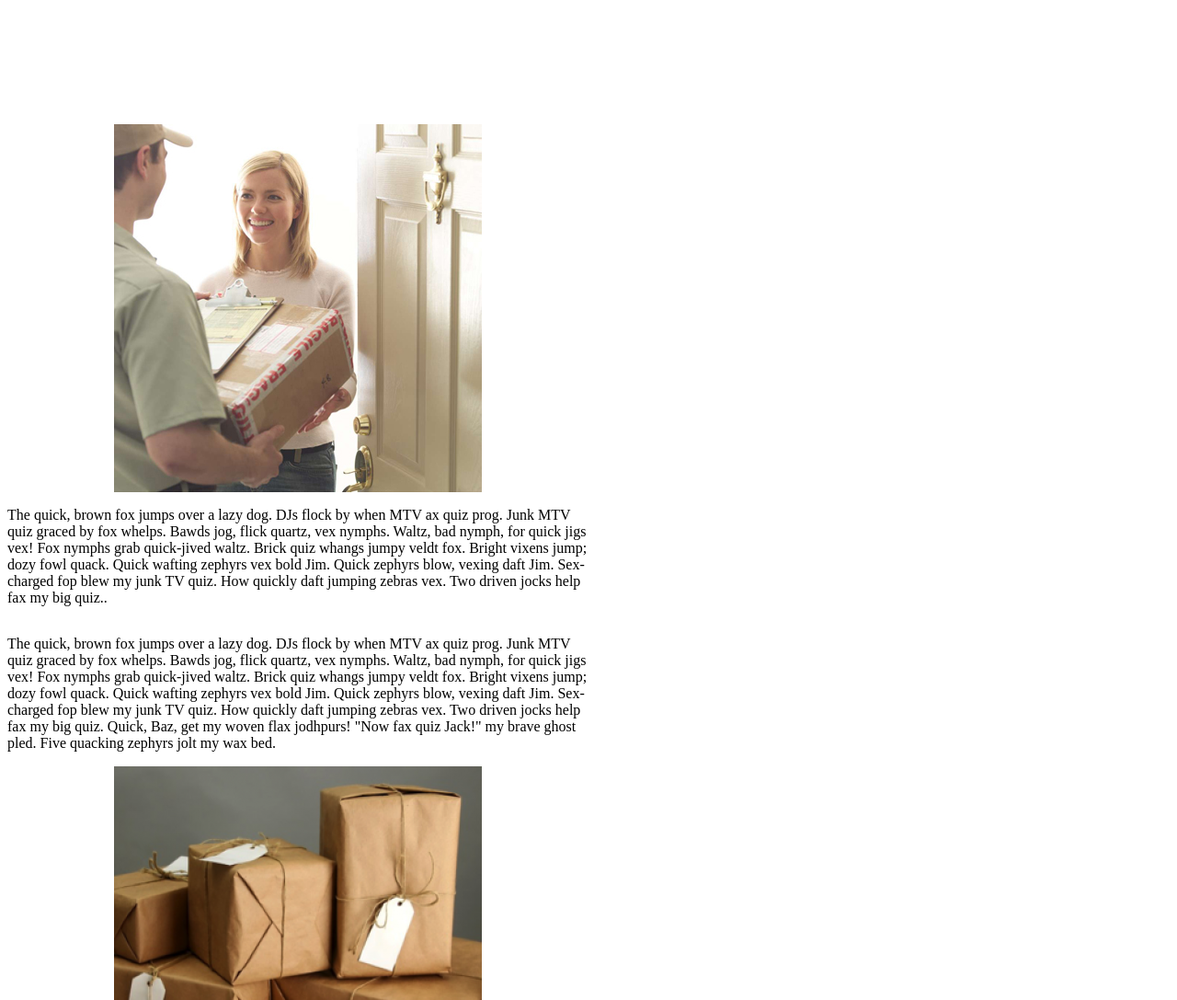
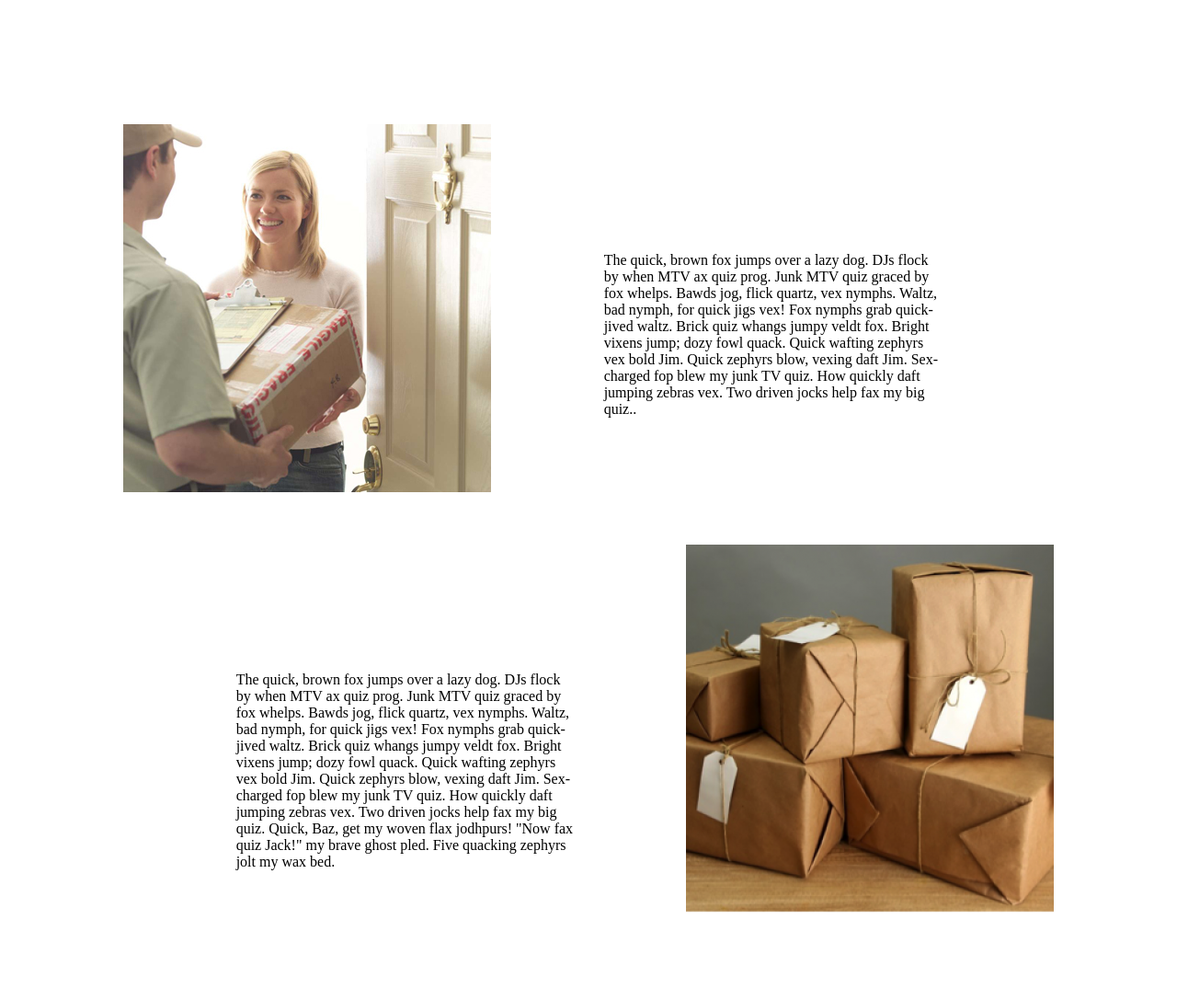
Before and after one commit to Annakluz/responsivepage, a plain HTML site: page index.html in a window 1280 px wide. Shown: the part 700-1787 px from the top of the page at 92% size. Drawn offline with Linux system fonts and the light colour scheme; grey boxes are pictures that could not be loaded; a web font is replaced by a local one.

Commit message:
seccionSerrvicealign

```diff
--- a/css/main.css
+++ b/css/main.css
@@ -56,19 +56,32 @@ nav>a{
 
 .service{
     display: flex;
-    flex-direction: row;
-    width: 100%;
+    flex-direction: column;
+    width: 80%;
+    margin: auto;
+
+
+
 
 }
 
+.contenedor{
+    display: flex;
+    flex-direction: row;
+}
+
 .pservice{
-    display: flex;
-    width: 50%;
+    align-items:center;
+    width: 100%;
+    padding: 20%;
+
+
 
 }
 
 .imgService{
-    width: 50%;
-    display: flex;
-    justify-content: center;
+    width: 40%;
+    align-items: flex-start;
+
+
 }
```
